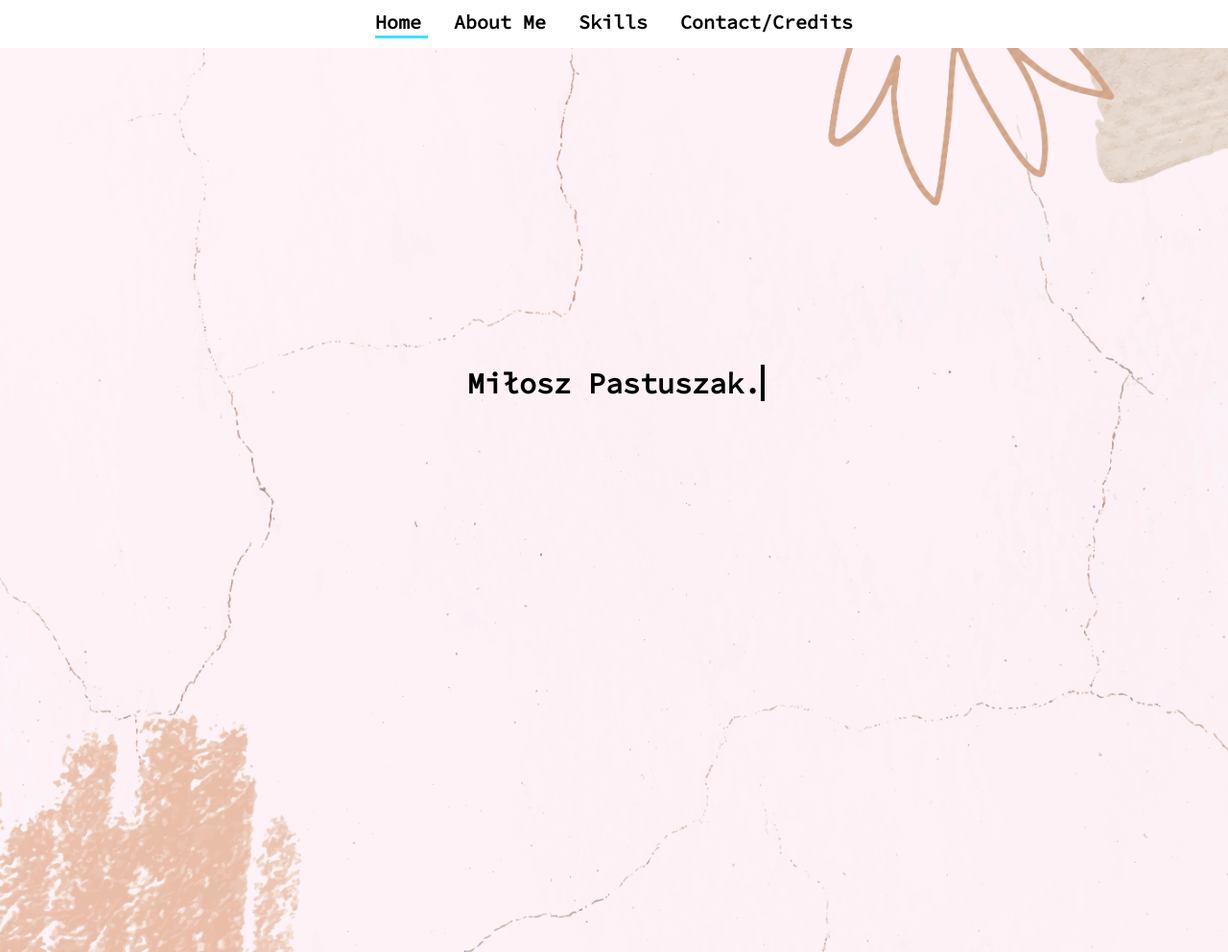
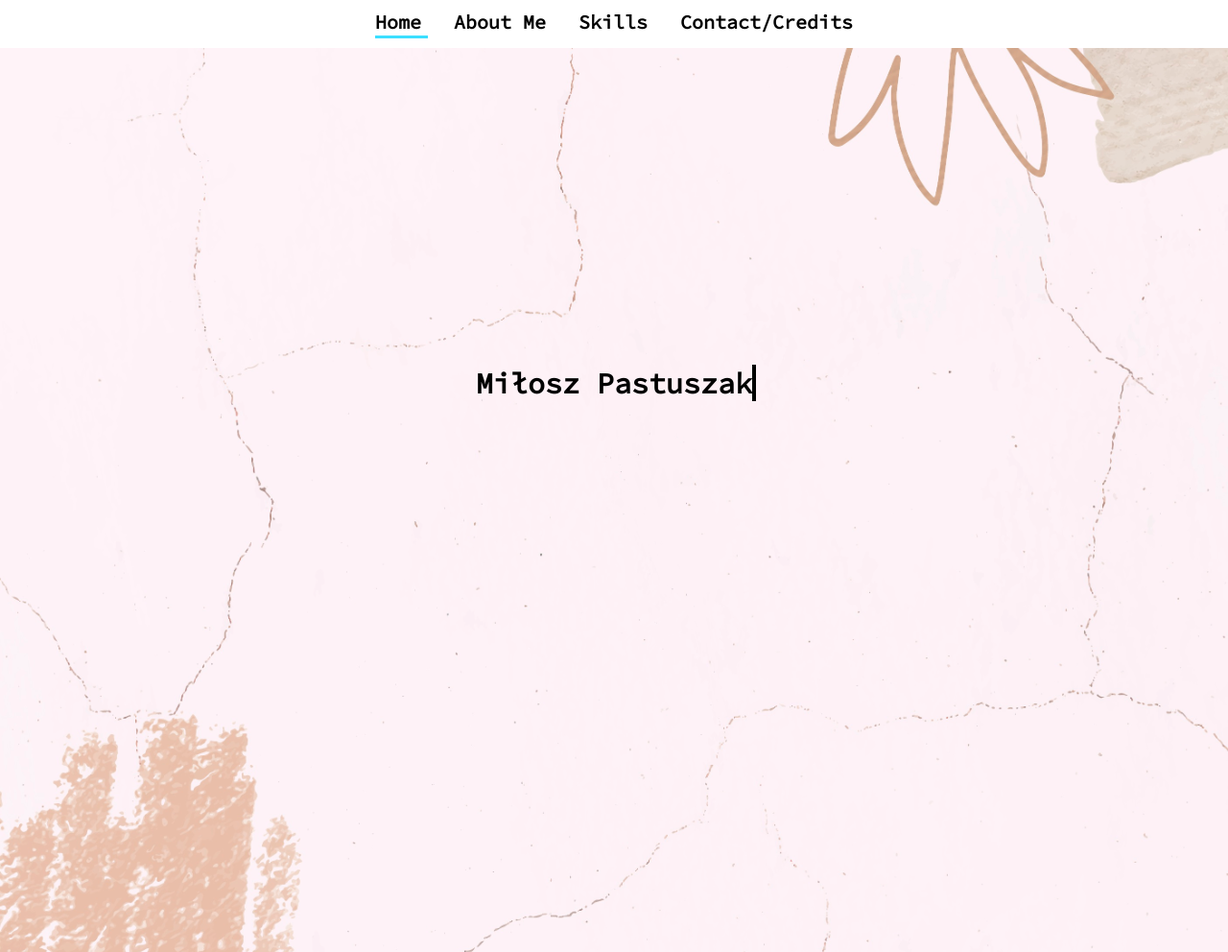
Before and after one commit to maksderylo/PortfolioPage, a plain HTML site: page index.html in a window 1280 px wide. Shown: the whole page at 96% size. Drawn offline with Linux system fonts and the light colour scheme.

Commit message:
Update index.html

```diff
--- a/index.html
+++ b/index.html
@@ -38,7 +38,7 @@
 
         <div class="textmid">
 
-        <h1 id="maintext">Miłosz Pastuszak.</h1>
+        <h1 id="maintext">Miłosz Pastuszak</h1>
         <p class="subtitle" id="subtitle"> Professional Rainbow Six player!</p>
     </div>
 </div>
```
